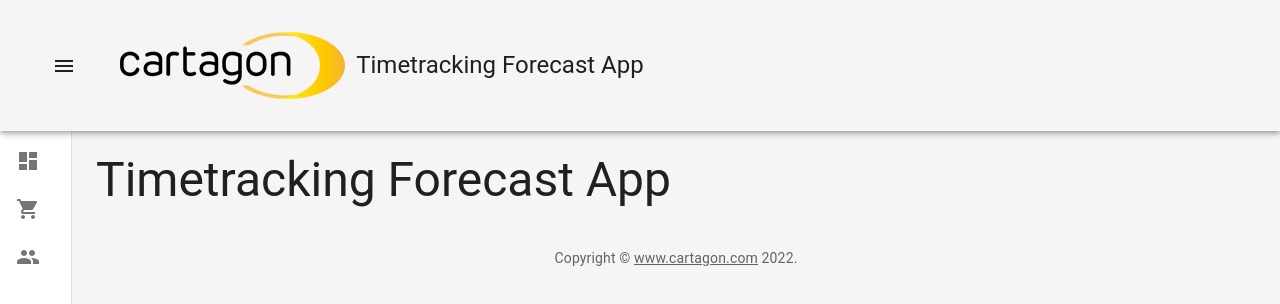
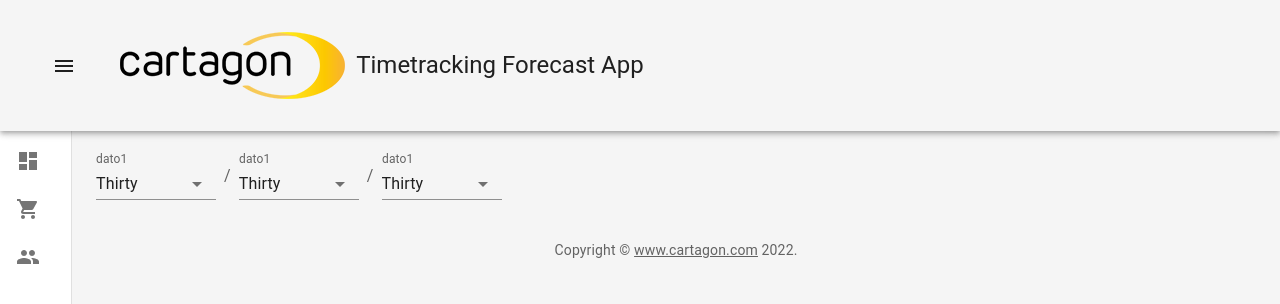
Before and after one commit to Monday-Marketplace-Apps/time_for_FE, a React (Create React App) app in the folder timetracking-forecast-front/: page /app in a window 1280 px wide. Shown: the top 304 px of the page. Built offline with nearby package versions, Linux system fonts and the light colour scheme.

Commit message:
seleccion datos

```diff
--- a/timetracking-forecast-front/package.json
+++ b/timetracking-forecast-front/package.json
@@ -14,6 +14,7 @@
     "react-dom": "^18.2.0",
     "react-router-dom": "^6.4.2",
     "react-scripts": "5.0.1",
+    "recharts": "^2.1.14",
     "web-vitals": "^2.1.4"
   },
   "scripts": {
--- /dev/null
+++ b/timetracking-forecast-front/src/components/app/BasicBreadcrumbs.jsx
@@ -0,0 +1,29 @@
+import * as React from 'react';
+import Typography from '@mui/material/Typography';
+import Breadcrumbs from '@mui/material/Breadcrumbs';
+import Link from '@mui/material/Link';
+import NativeSelectDemo from './NativeSelectDemo';
+
+function handleClick(event) {
+    event.preventDefault();
+    console.info('You clicked a breadcrumb.');
+}
+
+export default function BasicBreadcrumbs() {
+    return (
+        <div role="presentation" onClick={handleClick}>
+            <Breadcrumbs aria-label="breadcrumb">
+                <Link underline="hover" color="inherit" href="/">
+                    <NativeSelectDemo/>
+                </Link>
+                <Link underline="hover" color="inherit" href="/">
+                    <NativeSelectDemo />
+                </Link>
+                <Link underline="hover" color="inherit" href="/">
+                    <NativeSelectDemo />
+                </Link>
+
+            </Breadcrumbs>
+        </div>
+    );
+}
--- /dev/null
+++ b/timetracking-forecast-front/src/components/app/Example.jsx
@@ -0,0 +1,77 @@
+import React, { PureComponent } from 'react';
+import { LineChart, Line, XAxis, YAxis, CartesianGrid, Tooltip, Legend, ResponsiveContainer } from 'recharts';
+
+const data = [
+    {
+        name: 'Page A',
+        uv: 4000,
+        pv: 2400,
+        amt: 2400,
+    },
+    {
+        name: 'Page B',
+        uv: 3000,
+        pv: 1398,
+        amt: 2210,
+    },
+    {
+        name: 'Page C',
+        uv: 2000,
+        pv: 9800,
+        amt: 2290,
+    },
+    {
+        name: 'Page D',
+        uv: 2780,
+        pv: 3908,
+        amt: 2000,
+    },
+    {
+        name: 'Page E',
+        uv: 1890,
+        pv: 4800,
+        amt: 2181,
+    },
+    {
+        name: 'Page F',
+        uv: 2390,
+        pv: 3800,
+        amt: 2500,
+    },
+    {
+        name: 'Page G',
+        uv: 3490,
+        pv: 4300,
+        amt: 2100,
+    },
+];
+
+export default class Example extends PureComponent {
+    static demoUrl = 'https://codesandbox.io/s/simple-line-chart-kec3v';
+
+    render() {
+        return (
+            <ResponsiveContainer width="100%" height="100%">
+                <LineChart
+                    width={500}
+                    height={300}
+                    data={data}
+                    margin={{
+                        top: 5,
+                        right: 30,
+                        left: 20,
+                        bottom: 5,
+                    }}
+                >
+                    <CartesianGrid strokeDasharray="3 3" />
+                    <XAxis dataKey="name" />
+                    <YAxis />
+                    <Tooltip />
+                    <Legend />
+                    <Line type="monotone" dataKey="pv" stroke="#8884d8" activeDot={{ r: 8 }} />
+                    <Line type="monotone" dataKey="uv" stroke="#82ca9d" />
+                </LineChart>
+            </ResponsiveContainer>
+        );
+    }
+}
--- /dev/null
+++ b/timetracking-forecast-front/src/components/app/NativeSelectDemo.jsx
@@ -0,0 +1,28 @@
+import * as React from 'react';
+import Box from '@mui/material/Box';
+import InputLabel from '@mui/material/InputLabel';
+import FormControl from '@mui/material/FormControl';
+import NativeSelect from '@mui/material/NativeSelect';
+
+export default function NativeSelectDemo() {
+    return (
+        <Box sx={{ minWidth: 120 }}>
+            <FormControl fullWidth>
+                <InputLabel variant="standard" htmlFor="uncontrolled-native">
+                    dato1
+                </InputLabel>
+                <NativeSelect
+                    defaultValue={30}
+                    inputProps={{
+                        name: 'age',
+                        id: 'uncontrolled-native',
+                    }}
+                >
+                    <option value={10}>Ten</option>
+                    <option value={20}>Twenty</option>
+                    <option value={30}>Thirty</option>
+                </NativeSelect>
+            </FormControl>
+        </Box>
+    );
+}
--- a/timetracking-forecast-front/src/pages/app/TimetrackingForecast.jsx
+++ b/timetracking-forecast-front/src/pages/app/TimetrackingForecast.jsx
@@ -4,6 +4,8 @@
 import Typography from '@mui/material/Typography';
 
 import Footer from '../../components/base/Footer';
+import BasicBreadcrumbs from '../../components/app/BasicBreadcrumbs';
+import PureComponent from '../../components/app/Example'
 
 export default function TimetrackingForecast() {
 
@@ -11,7 +13,8 @@
     <React.Fragment>
       <CssBaseline/>
       <Typography variant="h3" component="h1" gutterBottom>
-      Timetracking Forecast App
+      <BasicBreadcrumbs />
+        <PureComponent />
       </Typography>
       <Footer/>
     </React.Fragment>
```
Also changed, not shown: 1 other file (tests, documents, lock files or other folders).
